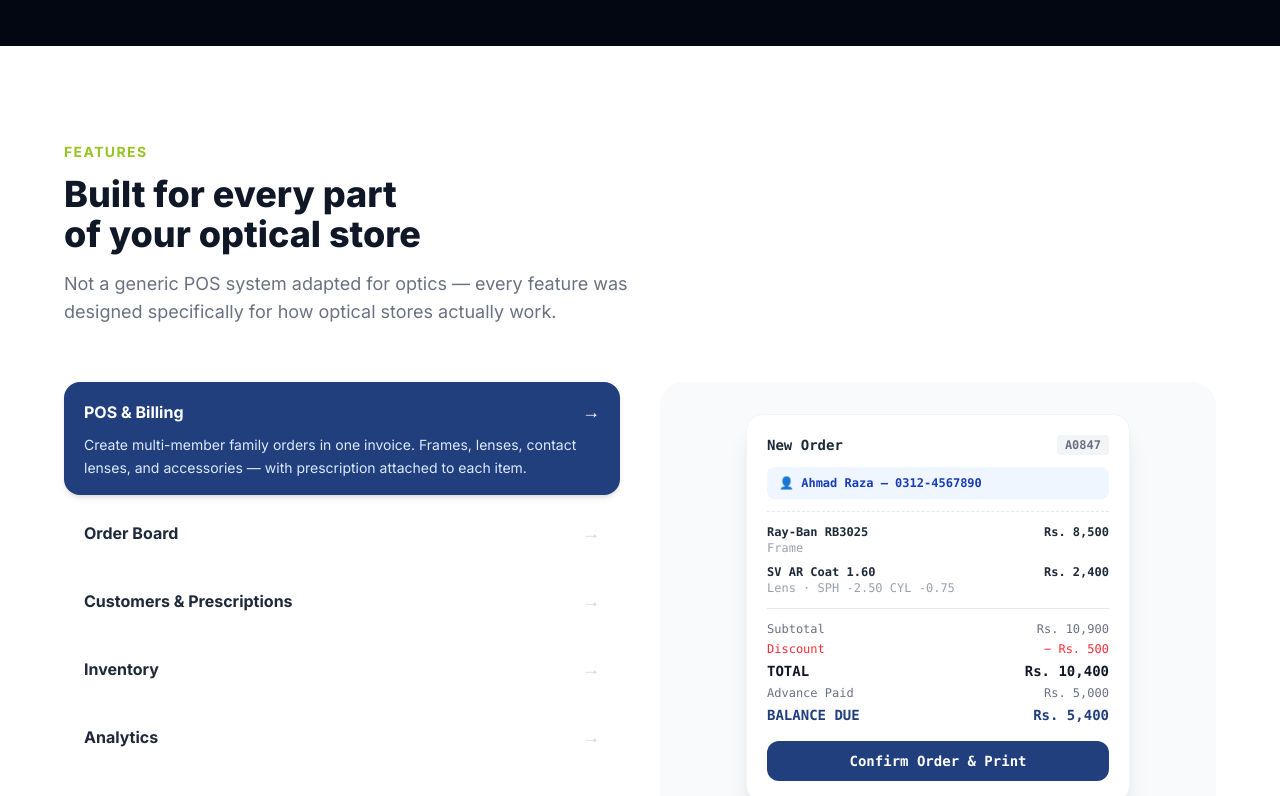
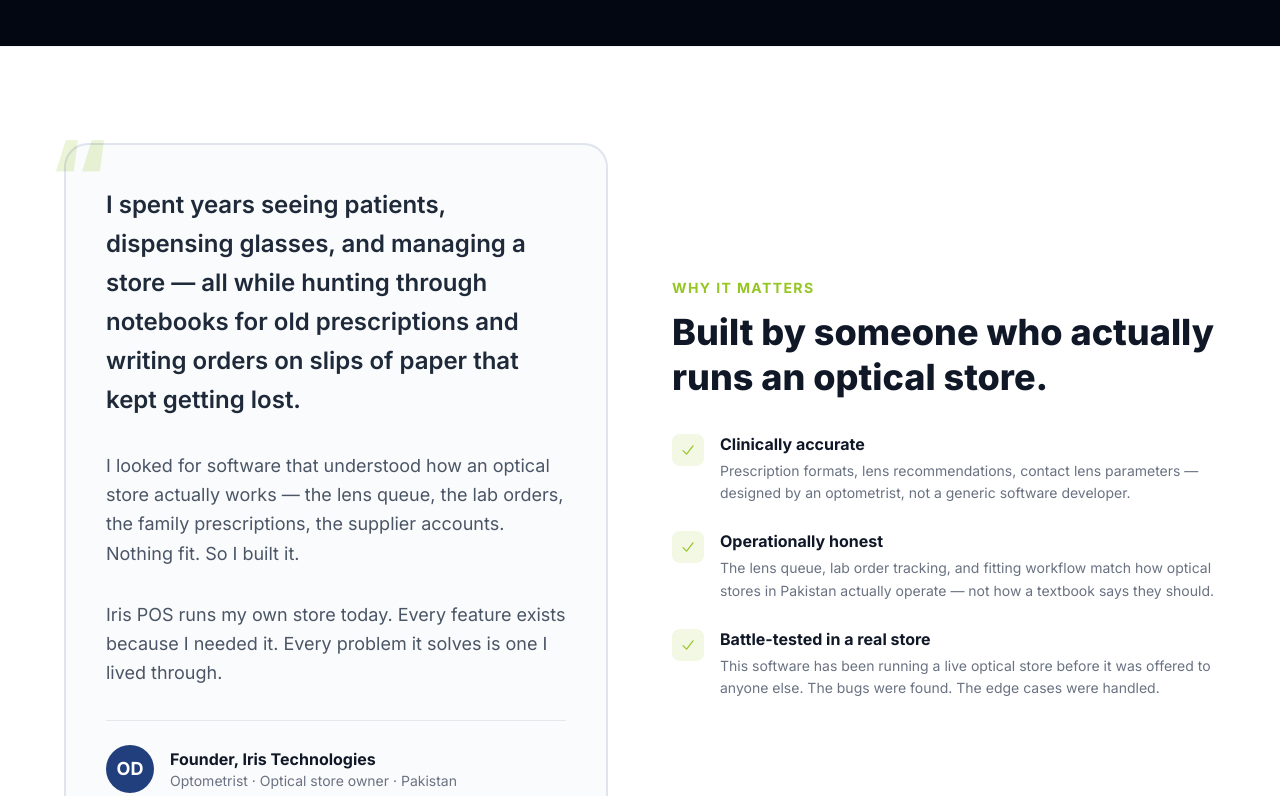
Before and after one commit to huxaifazulfiqar/getiris-landing, a Next.js app: page / in a window 1280 px wide. Shown: the part 2140-2936 px from the top of the page. Built offline with nearby package versions, Linux system fonts and the light colour scheme.

Commit message:
Add founder story section — built by an optometrist

```diff
--- /dev/null
+++ b/app/components/FounderSection.tsx
@@ -0,0 +1,93 @@
+'use client'
+
+import { motion } from 'framer-motion'
+
+const GREEN = '#96C624'
+const BLUE = '#213F7D'
+
+export default function FounderSection() {
+  return (
+    <section className="py-24 px-6 bg-white border-t border-gray-100">
+      <div className="max-w-6xl mx-auto">
+        <div className="grid lg:grid-cols-2 gap-16 items-center">
+
+          {/* Left — quote card */}
+          <motion.div
+            initial={{ opacity: 0, x: -24 }}
+            whileInView={{ opacity: 1, x: 0 }}
+            viewport={{ once: true }}
+            transition={{ duration: 0.5 }}
+            className="relative"
+          >
+            <div className="absolute -top-4 -left-4 text-8xl font-black leading-none select-none" style={{ color: GREEN + '30' }}>&ldquo;</div>
+            <div className="rounded-3xl p-8 sm:p-10 border-2 relative z-10" style={{ borderColor: BLUE + '20', backgroundColor: BLUE + '05' }}>
+              <p className="text-xl sm:text-2xl font-semibold text-gray-800 leading-relaxed mb-8">
+                I spent years seeing patients, dispensing glasses, and managing a store — all while hunting through notebooks for old prescriptions and writing orders on slips of paper that kept getting lost.
+              </p>
+              <p className="text-lg text-gray-600 leading-relaxed mb-8">
+                I looked for software that understood how an optical store actually works — the lens queue, the lab orders, the family prescriptions, the supplier accounts. Nothing fit. So I built it.
+              </p>
+              <p className="text-lg text-gray-600 leading-relaxed">
+                Iris POS runs my own store today. Every feature exists because I needed it. Every problem it solves is one I lived through.
+              </p>
+              <div className="mt-8 pt-6 border-t border-gray-200 flex items-center gap-4">
+                <div className="w-12 h-12 rounded-full flex items-center justify-center text-white font-bold text-lg" style={{ backgroundColor: BLUE }}>
+                  OD
+                </div>
+                <div>
+                  <p className="font-bold text-gray-900">Founder, Iris Technologies</p>
+                  <p className="text-sm text-gray-500">Optometrist · Optical store owner · Pakistan</p>
+                </div>
+              </div>
+            </div>
+          </motion.div>
+
+          {/* Right — credibility points */}
+          <motion.div
+            initial={{ opacity: 0, x: 24 }}
+            whileInView={{ opacity: 1, x: 0 }}
+            viewport={{ once: true }}
+            transition={{ duration: 0.5, delay: 0.1 }}
+            className="space-y-8"
+          >
+            <div>
+              <p className="text-sm font-bold uppercase tracking-widest mb-3" style={{ color: GREEN }}>Why it matters</p>
+              <h2 className="text-3xl sm:text-4xl font-extrabold text-gray-900 leading-tight">
+                Built by someone who actually runs an optical store.
+              </h2>
+            </div>
+
+            <div className="space-y-6">
+              {[
+                {
+                  title: 'Clinically accurate',
+                  desc: 'Prescription formats, lens recommendations, contact lens parameters — designed by an optometrist, not a generic software developer.',
+                },
+                {
+                  title: 'Operationally honest',
+                  desc: 'The lens queue, lab order tracking, and fitting workflow match how optical stores in Pakistan actually operate — not how a textbook says they should.',
+                },
+                {
+                  title: 'Battle-tested in a real store',
+                  desc: 'This software has been running a live optical store before it was offered to anyone else. The bugs were found. The edge cases were handled.',
+                },
+              ].map((item, i) => (
+                <div key={item.title} className="flex gap-4">
+                  <div className="w-8 h-8 rounded-lg flex items-center justify-center shrink-0 mt-0.5" style={{ backgroundColor: GREEN + '20' }}>
+                    <svg viewBox="0 0 20 20" fill="currentColor" className="w-4 h-4" style={{ color: GREEN }}>
+                      <path fillRule="evenodd" d="M16.704 4.153a.75.75 0 01.143 1.052l-8 10.5a.75.75 0 01-1.127.075l-4.5-4.5a.75.75 0 011.06-1.06l3.894 3.893 7.48-9.817a.75.75 0 011.05-.143z" clipRule="evenodd" />
+                    </svg>
+                  </div>
+                  <div>
+                    <p className="font-bold text-gray-900 mb-1">{item.title}</p>
+                    <p className="text-gray-500 text-sm leading-relaxed">{item.desc}</p>
+                  </div>
+                </div>
+              ))}
+            </div>
+          </motion.div>
+        </div>
+      </div>
+    </section>
+  )
+}
--- a/app/page.tsx
+++ b/app/page.tsx
@@ -1,6 +1,7 @@
 import Image from 'next/image'
 import FeaturesShowcase from './components/FeaturesShowcase'
 import ProblemSection from './components/ProblemSection'
+import FounderSection from './components/FounderSection'
 
 const WA_LINK = "https://wa.me/923330209272?text=Hi%2C%20I%27m%20interested%20in%20Iris%20POS%20for%20my%20optical%20store."
 const DEMO_LINK = "https://demo.getiris.tech"
@@ -115,6 +116,9 @@
 
       {/* PROBLEM + SOLUTION */}
       <ProblemSection />
+
+      {/* FOUNDER */}
+      <FounderSection />
 
       {/* FEATURES */}
       <FeaturesShowcase />
```
